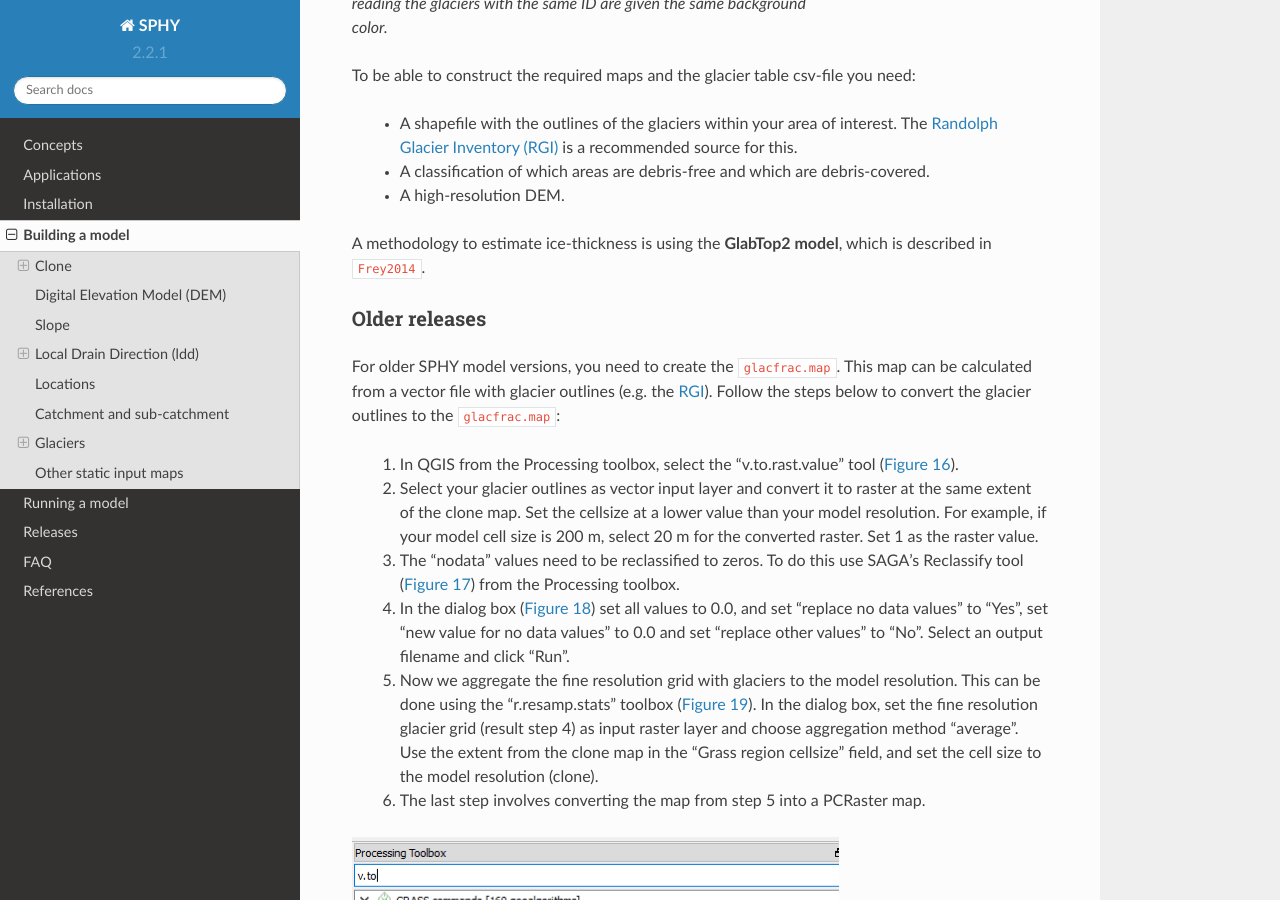
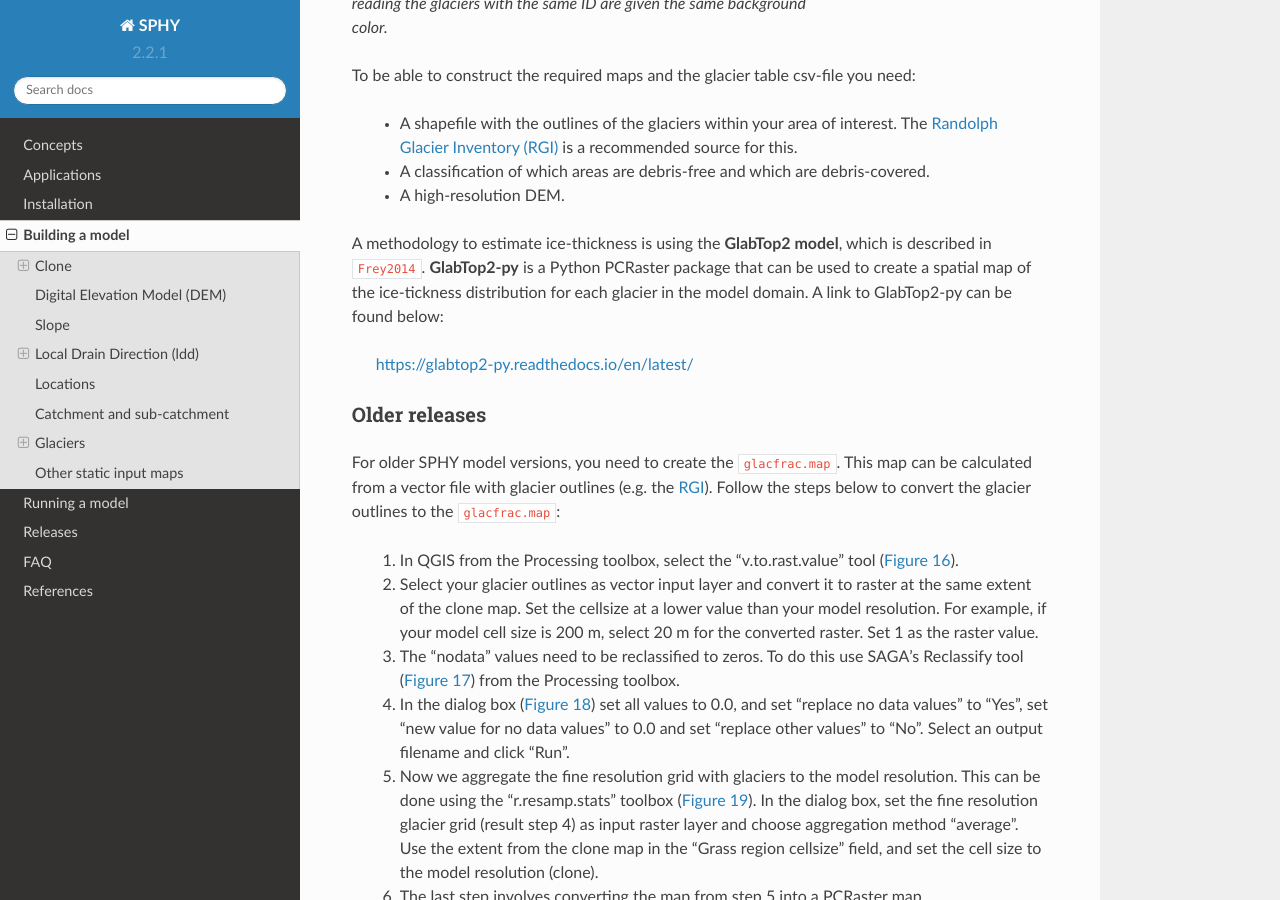
Before and after one commit to WilcoTerink/SPHY, a Sphinx documentation site: the page built from docs/source/building.rst, in a window 1280 px wide and 900 px high, scrolled down 8441 px. Built offline with Sphinx 7.4.7 and the Read the Docs theme 2.0.0, drawn with Linux system fonts in a browser that asks for light colours; cross-references to code outside the pages are shown as plain code.

Commit message:
Updated documentation with link to GlabTop2-py

```diff
--- a/docs/source/building.rst
+++ b/docs/source/building.rst
@@ -307,7 +307,10 @@ To be able to construct the required maps and the glacier table csv-file you nee
   + A high-resolution DEM.
 
 
-A methodology to estimate ice-thickness is using the **GlabTop2 model**, which is described in :cite:`Frey2014`.
+A methodology to estimate ice-thickness is using the **GlabTop2 model**, which is described in :cite:`Frey2014`. **GlabTop2-py** is a Python PCRaster package that can be used to
+create a spatial map of the ice-tickness distribution for each glacier in the model domain. A link to GlabTop2-py can be found below:
+
+    https://glabtop2-py.readthedocs.io/en/latest/
 
 
 Older releases
--- a/docs/source/installation.rst
+++ b/docs/source/installation.rst
@@ -57,9 +57,9 @@ this is because Anaconda checks for dependencies, installs missing dependencies
 SPHY model release, a different Anaconda Python distribution may be required (see :ref:`Releases <releases>`). Use one of the links below to
 download the required Anaconda Python distribution:
 
-    + `Python 2.7 version <https://repo.anaconda.com/archive/Anaconda2-2019.03-MacOSX-x86_64.pkg>`_
+    + `Python 2.7 version <https://repo.anaconda.com/archive/Anaconda2-2019.03-Windows-x86_64.exe>`_
 
-    + `Python 3.7 version <https://repo.anaconda.com/archive/Anaconda3-2019.03-MacOSX-x86_64.pkg>`_
+    + `Python 3.7 version <https://repo.anaconda.com/archive/Anaconda3-2019.03-Windows-x86_64.exe>`_
 
 .. _installation_anaconda:
 
--- a/docs/source/running.rst
+++ b/docs/source/running.rst
@@ -57,4 +57,4 @@ The steps that are needed to run the model are:
 
   5. You can now run the model via::
 
-         python c:\my_model\sphy.py -i c:\my_model\SPHY_config.cfg
+         python c:\my_model\main.py -i c:\my_model\SPHY_config.cfg
```
Also changed, not shown: 1 other file.
